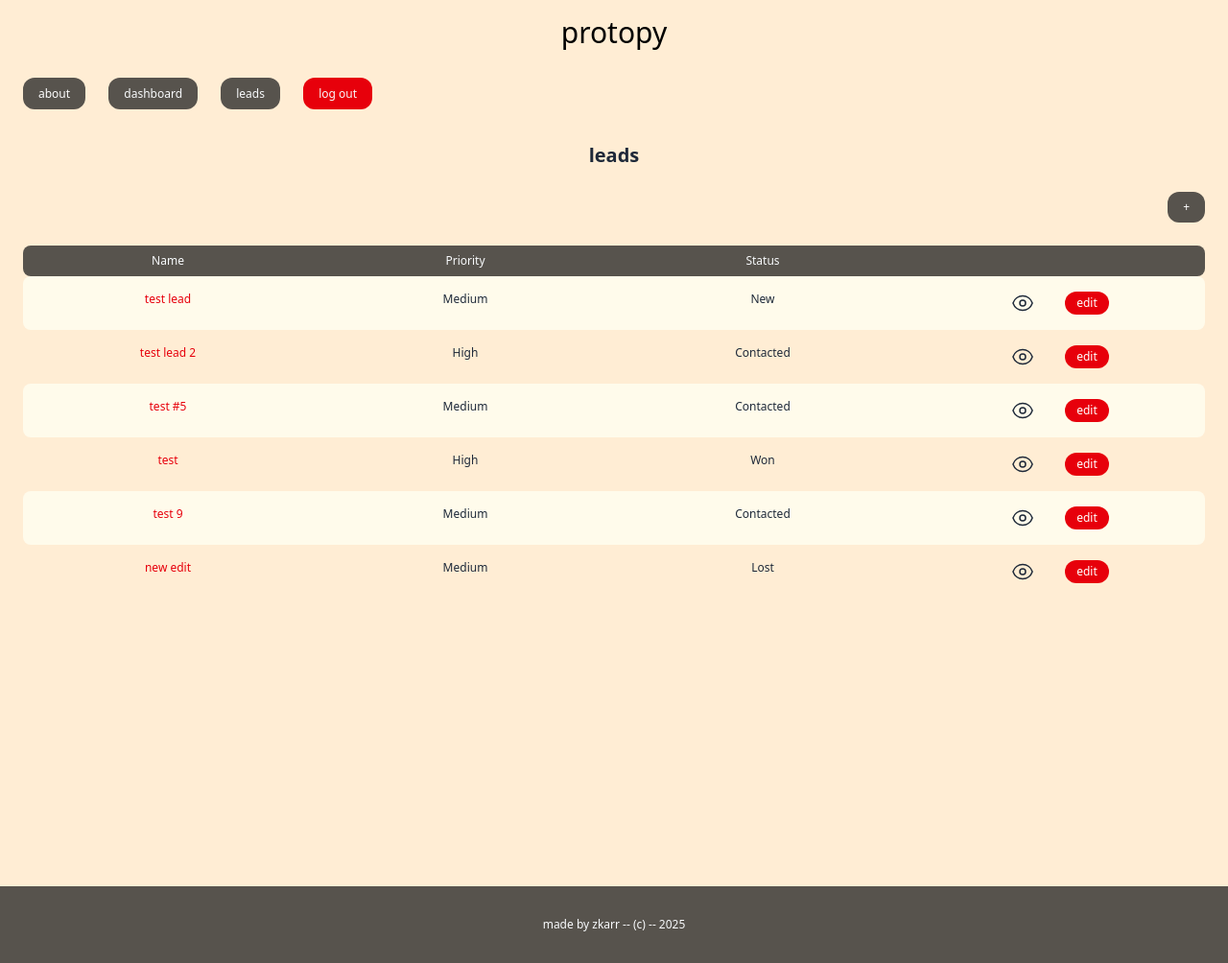
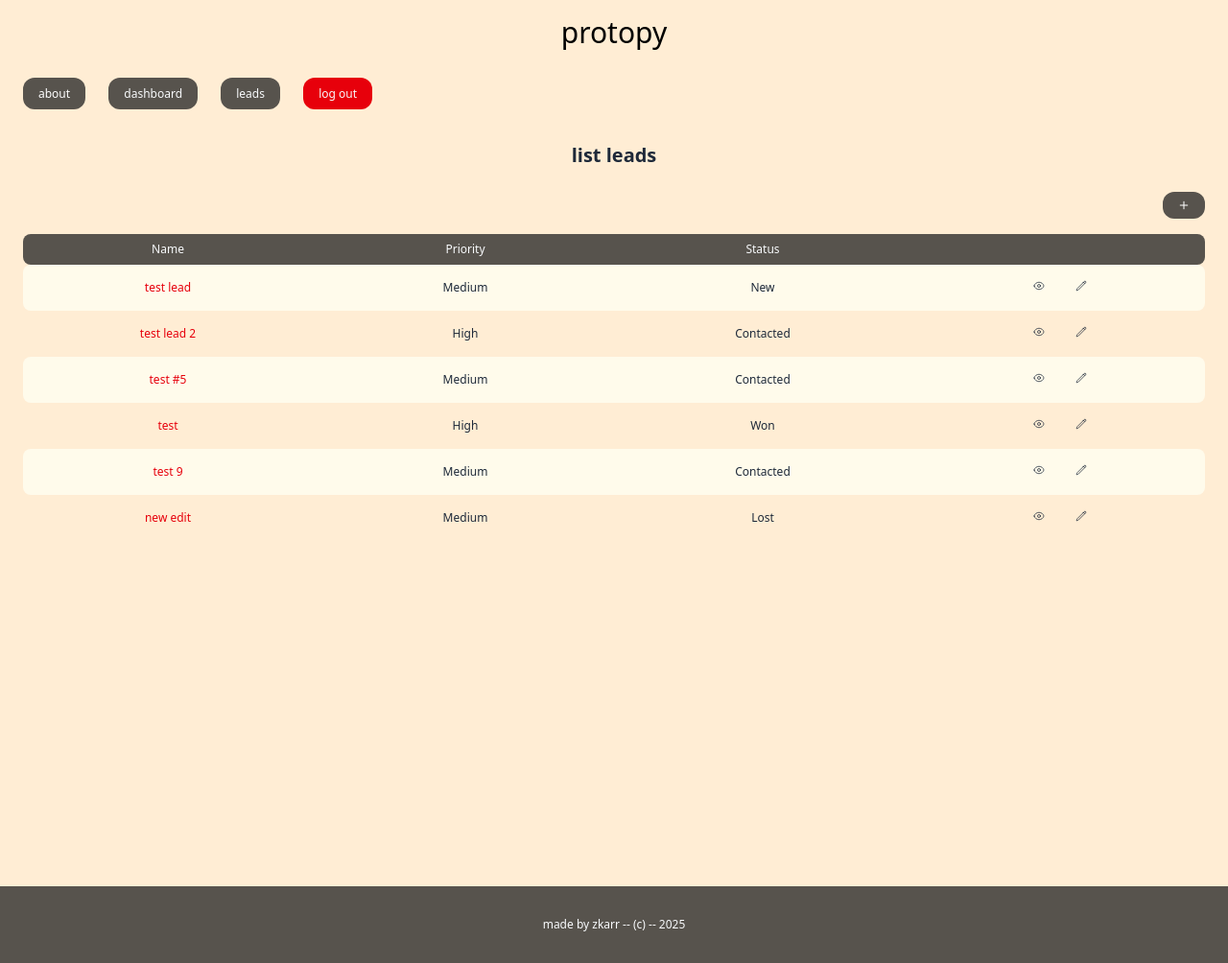
Before and after one commit to Daniel-Cervera/django, a Django app: page /dashboard/leads/ in a window 1280 px wide. Shown: the whole page at 96% size. Run offline with Django 5.2, Linux system fonts and the light colour scheme; a user stored in the database is signed in; data comes from the database, SQL or seed files in the repository; both versions use the stored data as it was after the commit.

Commit message:
another modifications in design templates

```diff
--- a/mysite/lead/templates/lead/leads_list.html
+++ b/mysite/lead/templates/lead/leads_list.html
@@ -4,10 +4,14 @@
 
 {% block content %}
 <div class="py-6 px-6 bg-orange-100 min-h-screen">
-    <h1 class="mb-6 text-center text-xl font-semibold text-gray-800">leads</h1>
+    <h1 class="mb-6 text-center text-xl font-semibold text-gray-800">list leads</h1>
 
-    <div class="flex justify-end mb-6">
-        <a href="{% url 'add_lead' %}" class="inline-block py-2 px-4 bg-stone-600 hover:bg-stone-800 text-white text-xs rounded-xl transition duration-300">+</a>
+    <div class="flex justify-end mb-4" title="add lead">
+        <a href="{% url 'add_lead' %}" class="inline-block py-2 px-4 bg-stone-600 hover:bg-stone-800 text-white text-xs rounded-xl transition duration-300">
+            <svg xmlns="http://www.w3.org/2000/svg" fill="none" viewBox="0 0 24 24" stroke-width="2" stroke="currentColor" class="size-3">
+                <path stroke-linecap="round" stroke-linejoin="round" d="M12 4.5v15m7.5-7.5h-15" />
+            </svg>
+        </a>
     </div>
 
     <div class="grid grid-cols-4 gap-2 text-xs bg-stone-600 rounded-lg">
@@ -25,14 +29,17 @@
         <p class="py-4 px-2 text-center">{{ lead.get_priority_display }}</p>
         <p class="py-4 px-2 text-center">{{ lead.get_status_display }}</p>
         <p class="py-4 px-2 text-center flex justify-center space-x-8">
-            <a href="{% url 'lead_detail' lead.id %}">
-                <svg xmlns="http://www.w3.org/2000/svg" fill="none" viewBox="0 0 24 24" stroke-width="1.5" stroke="currentColor" class="size-6">
+            <a href="{% url 'lead_detail' lead.id %}" title="preview">
+                <svg xmlns="http://www.w3.org/2000/svg" fill="none" viewBox="0 0 24 24" stroke-width="1.5" stroke="currentColor" class="size-3">
                     <path stroke-linecap="round" stroke-linejoin="round" d="M2.036 12.322a1.012 1.012 0 0 1 0-.639C3.423 7.51 7.36 4.5 12 4.5c4.638 0 8.573 3.007 9.963 7.178.07.207.07.431 0 .639C20.577 16.49 16.64 19.5 12 19.5c-4.638 0-8.573-3.007-9.963-7.178Z" />
                     <path stroke-linecap="round" stroke-linejoin="round" d="M15 12a3 3 0 1 1-6 0 3 3 0 0 1 6 0Z" />
                 </svg>
             </a>
-            <a href="{% url 'leads_edit' lead.id %}">
-                <button class="py-1 px-3 rounded-xl bg-red-600 text-white text-xs hover:bg-red-800">edit</button>
+            <a href="{% url 'leads_edit' lead.id %}" title="edit">
+                <svg xmlns="http://www.w3.org/2000/svg" fill="none" viewBox="0 0 24 24" stroke-width="1.5" stroke="currentColor" class="size-3">
+                    <path stroke-linecap="round" stroke-linejoin="round" d="m16.862 4.487 1.687-1.688a1.875 1.875 0 1 1 2.652 2.652L6.832 19.82a4.5 4.5 0 0 1-1.897 1.13l-2.685.8.8-2.685a4.5 4.5 0 0 1 1.13-1.897L16.863 4.487Zm0 0L19.5 7.125" />
+                </svg>
+                <!-- <button class="py-1 px-3 rounded-xl bg-red-600 text-white text-xs hover:bg-red-800">edit</button> -->
             </a>
         </p>
     </div>
```
Also changed, not shown: mysite/lead/templates/lead/add_lead.html (+5 -5 lines), mysite/db.sqlite3.
